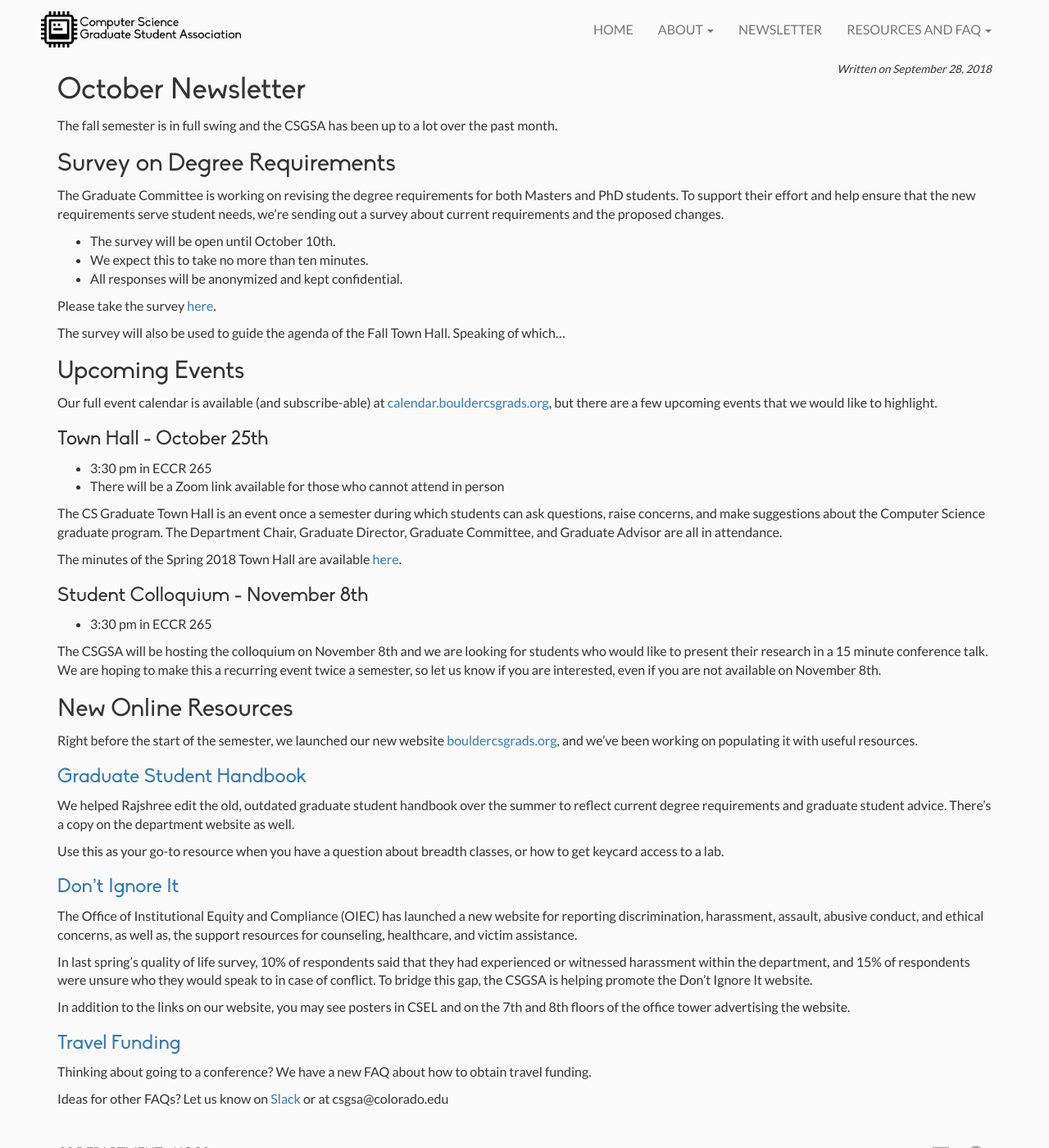
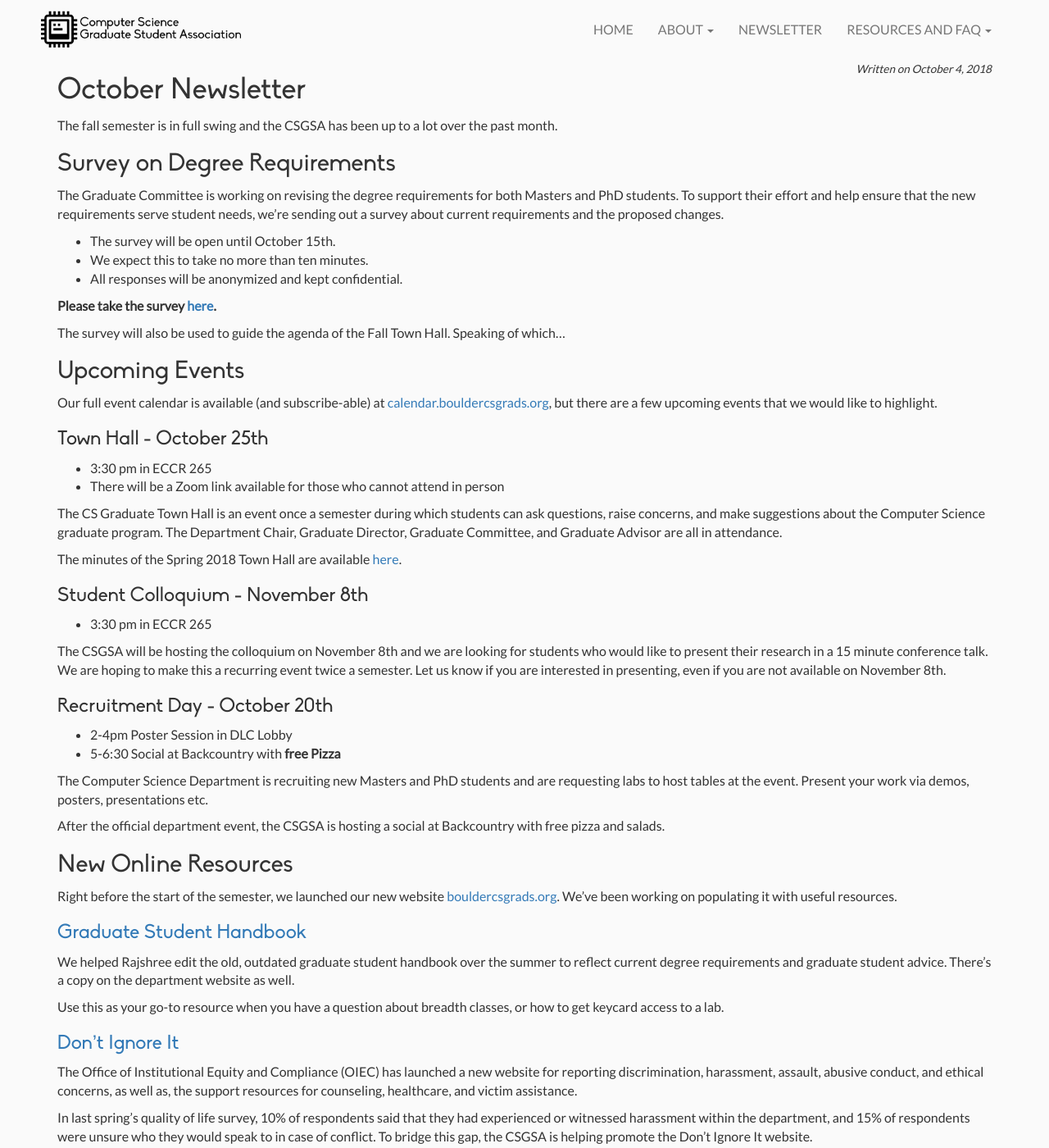
Before and after one commit to casassg/events-landing, a Jekyll site: the page built from _posts/2018-10-04-October-Newsletter.md, in a window 1280 px wide and 1400 px high. Shown: the whole window at 82% size. Built offline with Jekyll 4.4.1, drawn with Linux system fonts in a browser that asks for light colours; nearby versions of some CDN libraries.

Commit message:
Edits to newsletter

```diff
--- a/_posts/2018-09-28-October-Newsletter.md
+++ b/_posts/2018-10-04-October-Newsletter.md
@@ -9,11 +9,11 @@ The fall semester is in full swing and the CSGSA has been up to a lot over the p
 
 The Graduate Committee is working on revising the degree requirements for both Masters and PhD students. To support their effort and help ensure that the new requirements serve student needs, we're sending out a survey about current requirements and the proposed changes.
 
-- The survey will be open until October 10th.
+- The survey will be open until October 15th.
 - We expect this to take no more than ten minutes.
 - All responses will be anonymized and kept confidential.
 
-Please take the survey [here]().
+**Please take the survey [here](https://cuboulder.qualtrics.com/jfe/form/SV_42ewryObxKdTj9z).**
 
 The survey will also be used to guide the agenda of the Fall Town Hall. Speaking of which...
 
@@ -28,17 +28,27 @@ Our full event calendar is available (and subscribe-able) at [calendar.bouldercs
 
 The CS Graduate Town Hall is an event once a semester during which students can ask questions, raise concerns, and make suggestions about the Computer Science graduate program. The Department Chair, Graduate Director, Graduate Committee, and Graduate Advisor are all in attendance.
 
-The minutes of the Spring 2018 Town Hall are available [here]().
+The minutes of the Spring 2018 Town Hall are available [here](bouldercsgrads.org/2018/10/01/Town-Hall-Minutes-Spring-2018.html).
 
 ### Student Colloquium - November 8th
 
 - 3:30 pm in ECCR 265
 
-The CSGSA will be hosting the colloquium on November 8th and we are looking for students who would like to present their research in a 15 minute conference talk. We are hoping to make this a recurring event twice a semester, so let us know if you are interested, even if you are not available on November 8th.
+The CSGSA will be hosting the colloquium on November 8th and we are looking for students who would like to present their research in a 15 minute conference talk. We are hoping to make this a recurring event twice a semester. Let us know if you are interested in presenting, even if you are not available on November 8th.
+
+### Recruitment Day - October 20th
+
+- 2-4pm Poster Session in DLC Lobby
+- 5-6:30 Social at Backcountry with **free Pizza**
+
+The Computer Science Department is recruiting new Masters and PhD students and are requesting labs to host tables at the event. Present your work via demos, posters, presentations etc.
+
+After the official department event, the CSGSA is hosting a social at Backcountry with free pizza and salads.
+
 
 ## New Online Resources
 
-Right before the start of the semester, we launched our new website [bouldercsgrads.org](bouldercsgrads.org), and we've been working on populating it with useful resources.
+Right before the start of the semester, we launched our new website [bouldercsgrads.org](bouldercsgrads.org). We've been working on populating it with useful resources.
 
 ### [Graduate Student Handbook](bouldercsgrads.org/assets/pdf/graduate_student_handbook_fall_2018.pdf)
 
```
Also changed, not shown: _posts/2018-10-01-Town-Hall-Minutes-Spring-2018.md (added, +80 -0 lines).
